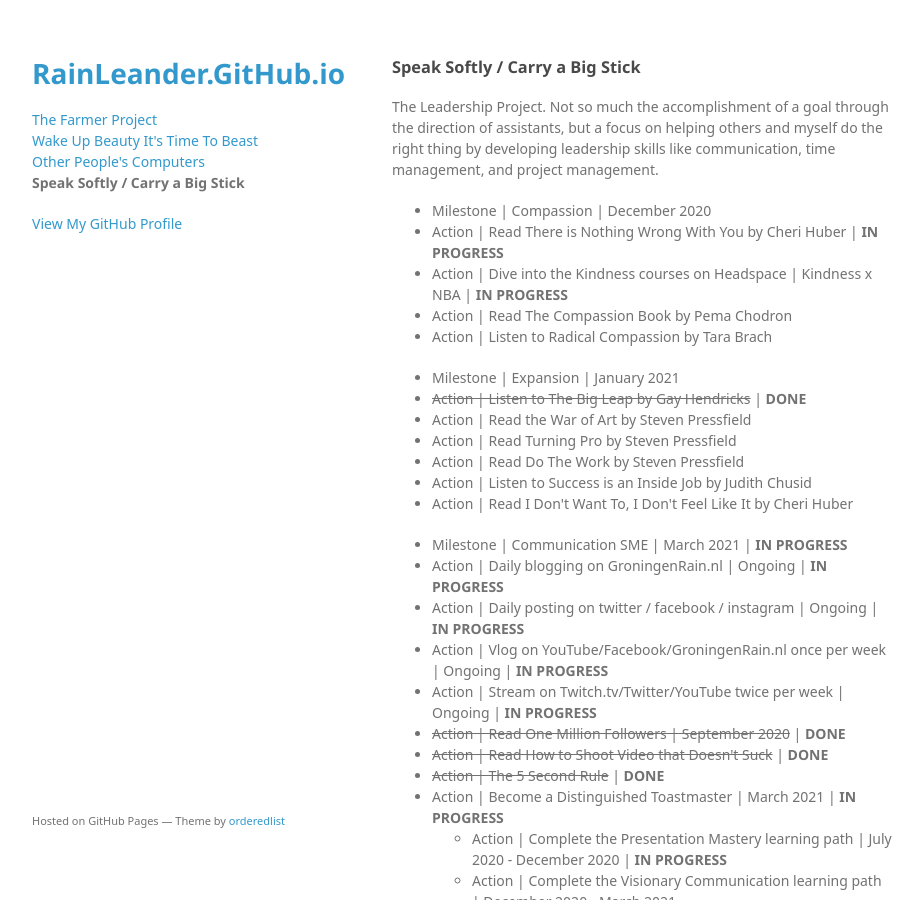
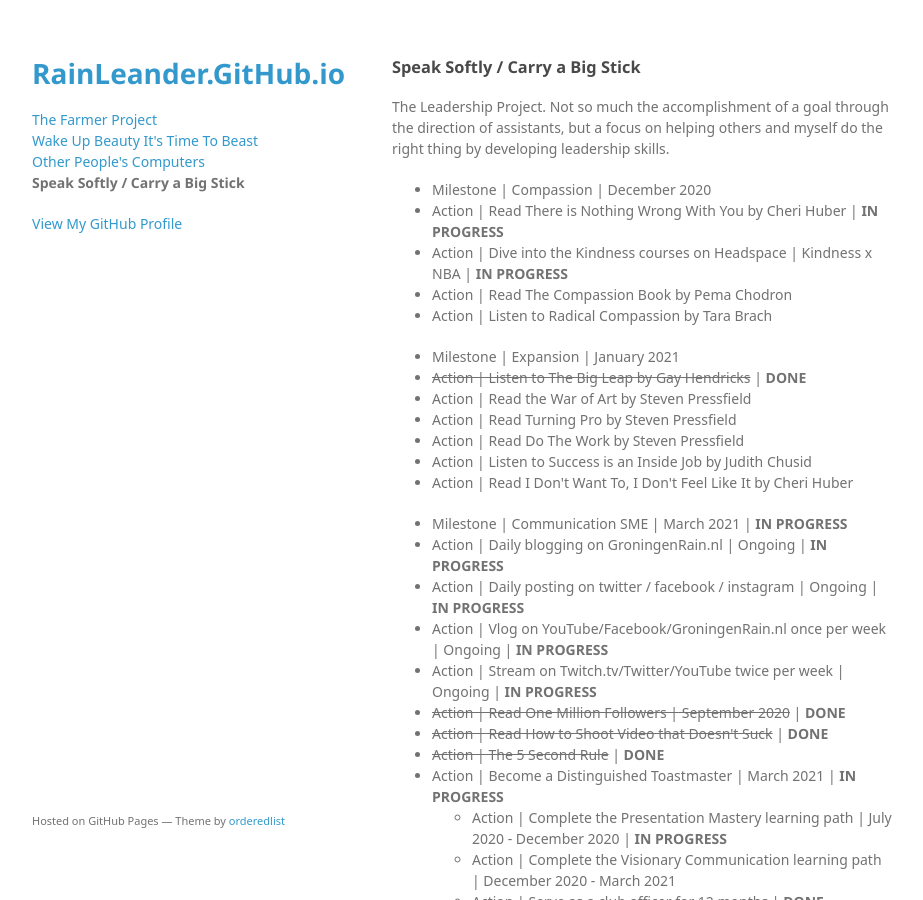
Before and after one commit to rainleander/rainleander.github.io, a Jekyll site: the page speak-softly.html, which Jekyll copies as it is, in a window 1280 px wide and 900 px high. Shown: the whole window, without its empty margins (178-1101 px from the left). Built offline with Jekyll 4.4.1, drawn with Linux system fonts in a browser that asks for light colours; some web fonts are replaced.

Commit message:
Update speak-softly.html

```diff
--- a/speak-softly.html
+++ b/speak-softly.html
@@ -27,7 +27,7 @@
       <section>
 <h3>
 <a id="speak-softly-carry-a-big-stick" class="anchor" href="#speak-softly-carry-a-big-stick" aria-hidden="true"><span aria-hidden="true" class="octicon octicon-link"></span></a>Speak Softly / Carry a Big Stick</h3>
-<p>The Leadership Project. Not so much the accomplishment of a goal through the direction of assistants, but a focus on helping others and myself do the right thing by developing leadership skills like communication, time management, and project management.</p>
+<p>The Leadership Project. Not so much the accomplishment of a goal through the direction of assistants, but a focus on helping others and myself do the right thing by developing leadership skills.</p>
 
         <p>        <ul><li>Milestone | Compassion | December 2020</li>
           <li>Action | Read There is Nothing Wrong With You by Cheri Huber | <b>IN PROGRESS</b></li>
```
